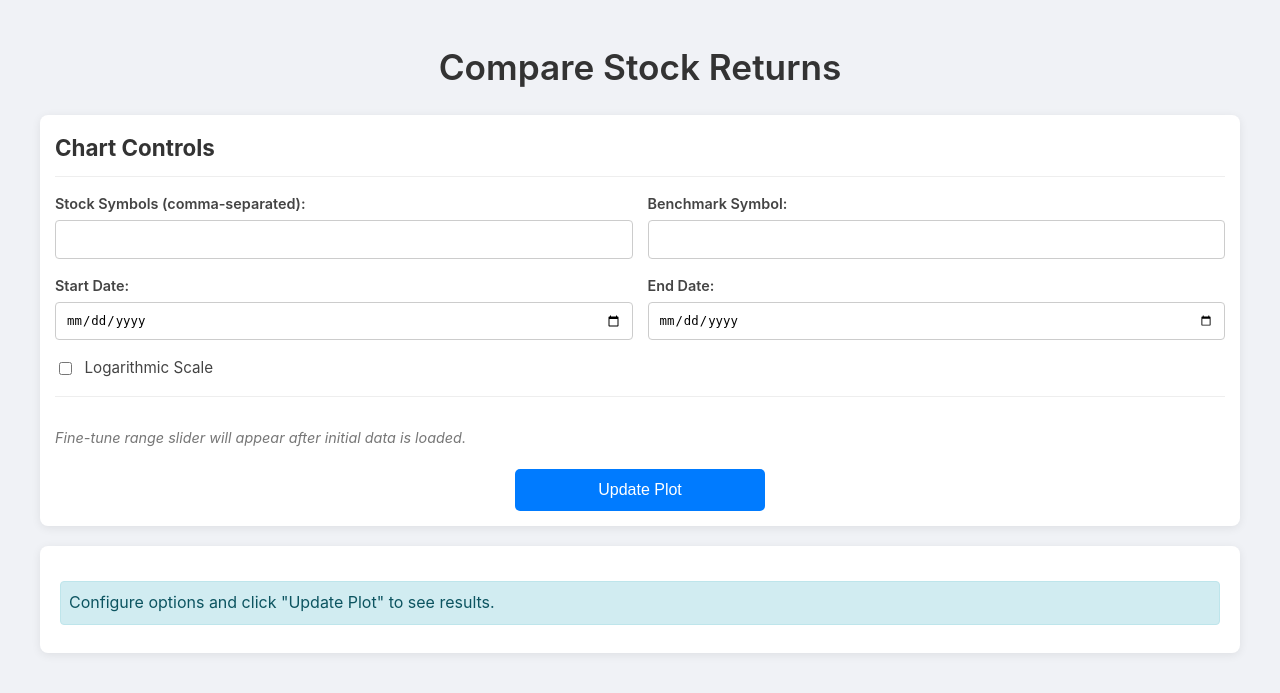
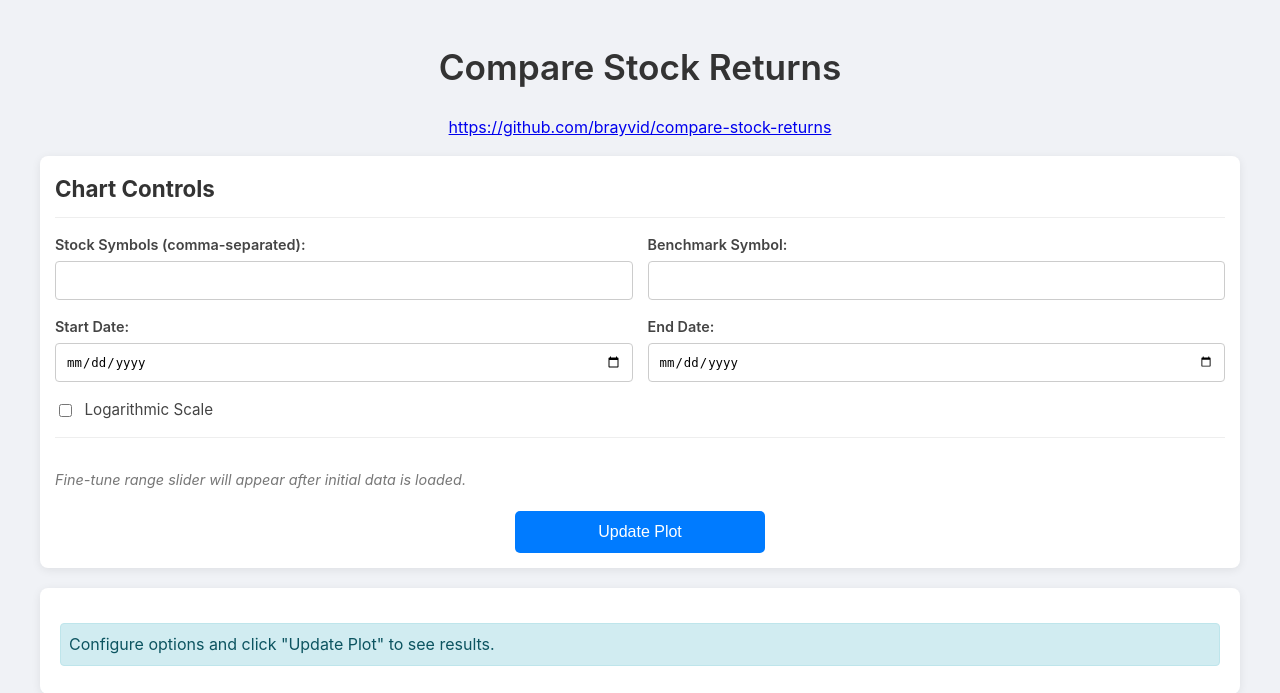
Before and after one commit to brayvid/stock-returns, a Flask app: template templates/index.html in a window 1280 px wide. Shown: the top 693 px of the page. Run offline with Flask 3, Linux system fonts and the light colour scheme; the template is opened without the code that fills it, so the values that code supplies are empty; some libraries are stand-ins or nearby versions.

Commit message:
Link size

```diff
--- a/templates/index.html
+++ b/templates/index.html
@@ -233,6 +233,8 @@
 <body>
     <div class="page-wrapper">
         <h1 class="main-page-title" style="text-align: center; color: #333; margin-bottom: 20px;">Compare Stock Returns</h1>
+        <p style="text-align:center" class="author"><a href="https://github.com/brayvid/compare-stock-returns" target="_blank">https://github.com/brayvid/compare-stock-returns</a></p>
+
         <form method="GET" action="/" class="content-form">
             <div class="controls-area">
                 <h2>Chart Controls</h2>
```
